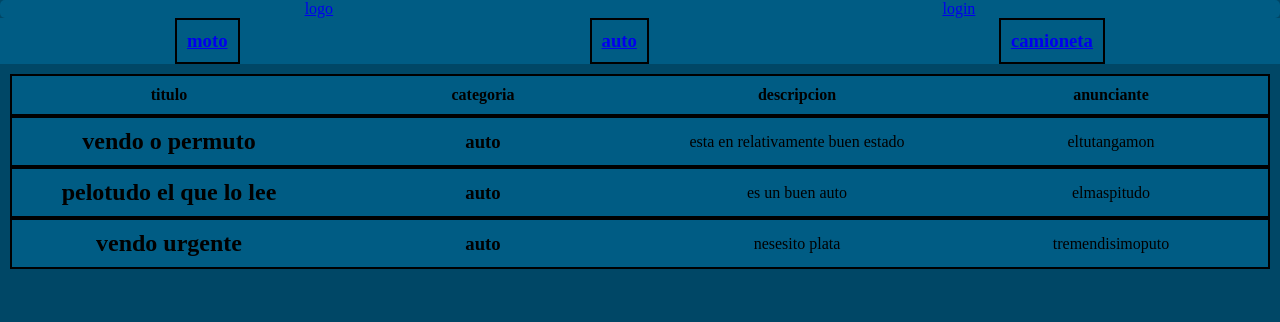
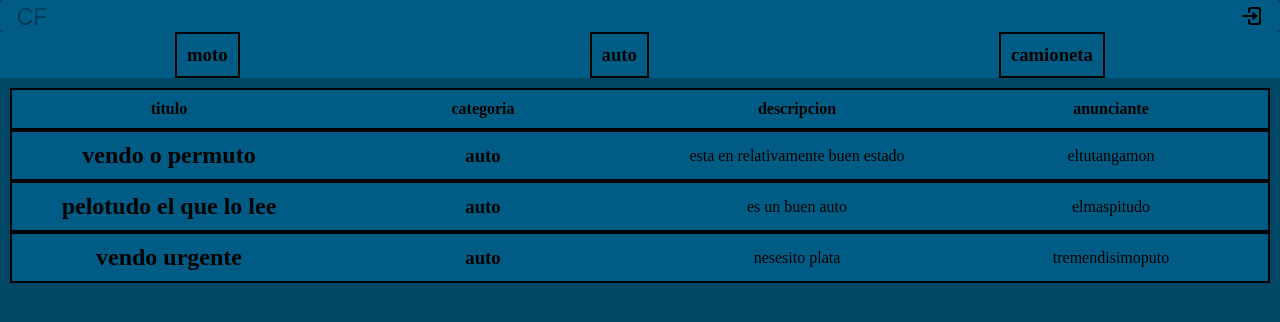
Before and after one commit to lloysmaster/Tpecarfax, a PHP site: page / in a window 1280 px wide. Shown: the top 322 px of the page. Run offline with PHP 8.4, Linux system fonts and the light colour scheme; data comes from the database, SQL or seed files in the repository.

Commit message:
Actualizo vistas y mejoro el aceso al panel

```diff
--- a/app/controllers/category.controller.php
+++ b/app/controllers/category.controller.php
@@ -1,13 +1,28 @@
 <?php
 require_once __DIR__ . '/../../models/category.php';
-
+require_once __DIR__ . '/init.php';
 class CategoryController {
     public function index() {
         $category = new Category();
-        $categorys = $category->getAllCategory(); // ya es un array asociativo
+        $categories = $category->getAllCategory();
 
-        // Paso los datos a la vista
         include __DIR__ . '/../../views/vehicle/index.phtml';
+    }
+
+    public function manage() {
+        requireAdmin();
+        $category = new Category();
+        $categories = $category->getAllCategory();
+        include __DIR__ . '/../../views/vehicle/manage.phtml';
+    }
+    public function create() {
+
+    }
+    public function edit() {
+
+    }
+    public function delete() {
+
     }
 
 }
--- a/app/controllers/vehicle.controller.php
+++ b/app/controllers/vehicle.controller.php
@@ -4,7 +4,6 @@ require_once __DIR__ . '/../../models/category.php';
 require_once __DIR__ . '/init.php';
 class VehicleController {
 
-    // ✅ Cualquiera puede ver los vehículos
     public function index($category_id = null) {
         $vehicle = new Vehicle();
         $category = new Category();
@@ -19,63 +18,8 @@ class VehicleController {
         include __DIR__ . '/../../views/vehicle/index.phtml';
     }
 
-    // 👤 Solo usuarios logueados pueden crear publicaciones
-    public function create() {
-        requireLogin(); // Cualquier usuario logueado puede publicar
 
-        if ($_SERVER['REQUEST_METHOD'] === 'POST') {
-            $vehicle = new Vehicle();
 
-            // Opcional: si querés asociar el usuario al vehículo
-            $user_id = $_SESSION['user']['id'];
-
-            $vehicle->addVehicle($_POST['name'], $_POST['category_id'], $_POST['price'], $user_id);
-
-            header("Location: ?action=vehiculos");
-            exit;
-        }
-
-        $category = new Category();
-        $categories = $category->getAllCategory();
-        include __DIR__ . '/../../views/vehicle/create.phtml';
-    }
-
-    // 🛠️ Solo administradores pueden editar
-    public function edit($id) {
-        requireAdmin();
-
-        $vehicle = new Vehicle();
-        $v = $vehicle->getVehicleById($id);
-
-        if ($_SERVER['REQUEST_METHOD'] === 'POST') {
-            $vehicle->updateVehicle($id, $_POST['name'], $_POST['category_id'], $_POST['price']);
-            header("Location: ?action=vehiculos");
-            exit;
-        }
-
-        $category = new Category();
-        $categories = $category->getAllCategory();
-        include __DIR__ . '/../../views/vehicle/edit.phtml';
-    }
-
-    // 🛠️ Solo administradores pueden eliminar
-    public function delete($id) {
-        requireAdmin();
-
-        $vehicle = new Vehicle();
-        $vehicle->deleteVehicle($id);
-
-        header("Location: ?action=vehiculos");
-        exit;
-    }
-    public function modifycationMenu() {
-    requireLogin(); // Todos los usuarios logueados pueden ver el panel
-
-    // Si querés restringir opciones según el rol
-    $isAdmin = ($_SESSION['user']['role'] === 'admin');
-
-    include __DIR__ . '/../../views/vehicle/manage.phtml';
-}
 
 }
 ?>
--- a/assets/css/estiloGeneral.css
+++ b/assets/css/estiloGeneral.css
@@ -16,12 +16,20 @@ body {
 
 .nav {
     display: flex;           /* Hace que los <li> se pongan en fila */
-    justify-content: space-around; /* Distribuye los elementos con espacio igual */
+    justify-content: space-between; /* Distribuye los elementos con espacio igual */
     list-style: none;
-    padding: 0;
+    padding: 0 1rem;
     margin: 0;
     background-color: var(--color-acento);
 
+}
+.nav a{
+    display: flex;             /* permite centrar el contenido */
+    align-items: center;       /* centra verticalmente */
+    justify-content: center;   /* centra horizontalmente */
+    height: 100%;              /* ocupa todo el alto del li */
+    color: inherit;
+    text-decoration: none;
 }
 ul{
     padding: var(--padding-lista);
@@ -55,3 +63,11 @@ ul{
     flex: 1;       /* todas las columnas toman el mismo ancho */
     text-align: center; /* centra el texto */
 }
+
+a,
+a:visited,
+a:hover,
+a:active {
+  color: inherit;
+  text-decoration: none;
+}
--- a/index.php
+++ b/index.php
@@ -47,17 +47,15 @@ switch ($controllerName) {
                 else echo "Falta el ID del vehículo para eliminar.";
                 break;
             case 'manage':
-                $controller->modifycationMenu();
+                $controller->manage();
                 break;
             default:
-                // si no hay subacción, muestra listado o filtrado por categoría
-                if (isset($params[0]) && $params[0] === 'category' && isset($params[1])) {
-                    $controller->index($params[1]);
-                } else {
-                    $controller->index();
-                }
-        break;
+                 $controller->manage();
+                break;
+
+            break;
             }
+            break;
     case 'login':
     $controller = new AuthController();
     $controller->login();
--- a/models/user.php
+++ b/models/user.php
@@ -23,17 +23,17 @@ class User {
         return false; // login fallido
     }
 
-    public function register($name, $email, $password, $isAdmin = 0) {
+    public function register($name, $email, $password, $role = 'user') {
     // Encriptamos la contraseña
     $hash = password_hash($password, PASSWORD_DEFAULT);
 
-    $query = "INSERT INTO users (name, email, password, is_admin)
-              VALUES (:name, :email, :password, :is_admin)";
+    $query = "INSERT INTO users (name, email, password, role)
+              VALUES (:name, :email, :password, :role)";
     $stmt = $this->conn->prepare($query);
     $stmt->bindParam(':name', $name);
     $stmt->bindParam(':email', $email);
     $stmt->bindParam(':password', $hash);
-    $stmt->bindParam(':is_admin', $isAdmin, PDO::PARAM_INT);
+    $stmt->bindParam(':role', $role, PDO::PARAM_STR);
 
     return $stmt->execute();
 }
--- a/views/nav_bar.phtml
+++ b/views/nav_bar.phtml
@@ -1,11 +1,51 @@
 <nav>
-        <ul class='nav'>
-            <li><a href= "?action=vehiculos">logo</a></li>
-            <?php if (isset($_SESSION['user'])): ?>
-            <div class="gestion">
-            <a href="?action=panel" class="btn-gestion">Panel de gestión</a>
-             </div>
-            <?php endif; ?>
-            <li><a href= "?action=login">login</a></li>
-        </ul>
+    <ul class='nav'>
+                <li>
+                  <a href="?action=vehiculos" class="logo">
+                    <img src="assets/svg/logo.svg" alt="TPECarfax Logo" width="32" height="32">
+                  </a>
+                </li>
+
+        <?php if (!isLoggedIn()): ?>
+            <!-- caso: usuario NO logueado -->
+            <li>
+              <a href="?action=login" class="nav-icon" title="Login">
+                <svg xmlns="http://www.w3.org/2000/svg" width="24" height="24" viewBox="0 0 24 24">
+                  <g fill="none" stroke="currentColor" stroke-linecap="round" stroke-linejoin="round" stroke-width="2">
+                    <path d="M9 8V6a2 2 0 0 1 2-2h7a2 2 0 0 1 2 2v12a2 2 0 0 1-2 2h-7a2 2 0 0 1-2-2v-2"/>
+                    <path d="M3 12h13l-3-3m0 6l3-3"/>
+                  </g>
+                </svg>
+              </a>
+            </li>
+
+        <?php elseif (isAdmin()): ?>
+            <!-- caso: usuario ADMIN -->
+            <li><a href="?action=panel" class="btn-gestion">PANEL DE GESTIÓN</a></li>
+            <li>
+              <a href="?action=logout" class="nav-icon" title="Logout">
+                <svg xmlns="http://www.w3.org/2000/svg" width="24" height="24" viewBox="0 0 24 24">
+                  <g fill="none" stroke="currentColor" stroke-linecap="round" stroke-linejoin="round" stroke-width="2">
+                    <path d="M15 8V6a2 2 0 0 0-2-2H6a2 2 0 0 0-2 2v12a2 2 0 0 0 2 2h7a2 2 0 0 0 2-2v-2"/>
+                    <path d="M21 12H8l3-3m0 6l-3-3"/>
+                  </g>
+                </svg>
+              </a>
+            </li>
+
+        <?php else: ?>
+            <!-- caso: usuario logueado normal -->
+            <li><a href="?action=panel">MIS PUBLICACIÓNES</a></li>
+            <li>
+              <a href="?action=logout" class="nav-icon" title="Logout">
+                <svg xmlns="http://www.w3.org/2000/svg" width="24" height="24" viewBox="0 0 24 24">
+                  <g fill="none" stroke="currentColor" stroke-linecap="round" stroke-linejoin="round" stroke-width="2">
+                    <path d="M15 8V6a2 2 0 0 0-2-2H6a2 2 0 0 0-2 2v12a2 2 0 0 0 2 2h7a2 2 0 0 0 2-2v-2"/>
+                    <path d="M21 12H8l3-3m0 6l-3-3"/>
+                  </g>
+                </svg>
+              </a>
+            </li>
+        <?php endif; ?>
+    </ul>
 </nav>
--- a/views/vehicle/manage.phtml
+++ b/views/vehicle/manage.phtml
@@ -17,7 +17,7 @@
             <li><a href="?action=vehiculos/create">Agregar nuevo vehículo</a></li>
 
             <!-- Solo admins -->
-            <?php if ($isAdmin): ?>
+            <?php if (isAdmin()): ?>
                 <li><a href="?action=vehiculos/editList">Editar vehículos</a></li>
                 <li><a href="?action=vehiculos/deleteList">Eliminar vehículos</a></li>
             <?php endif; ?>
```
Also changed, not shown: assets/svg/logo.svg (added), 1 other file.
